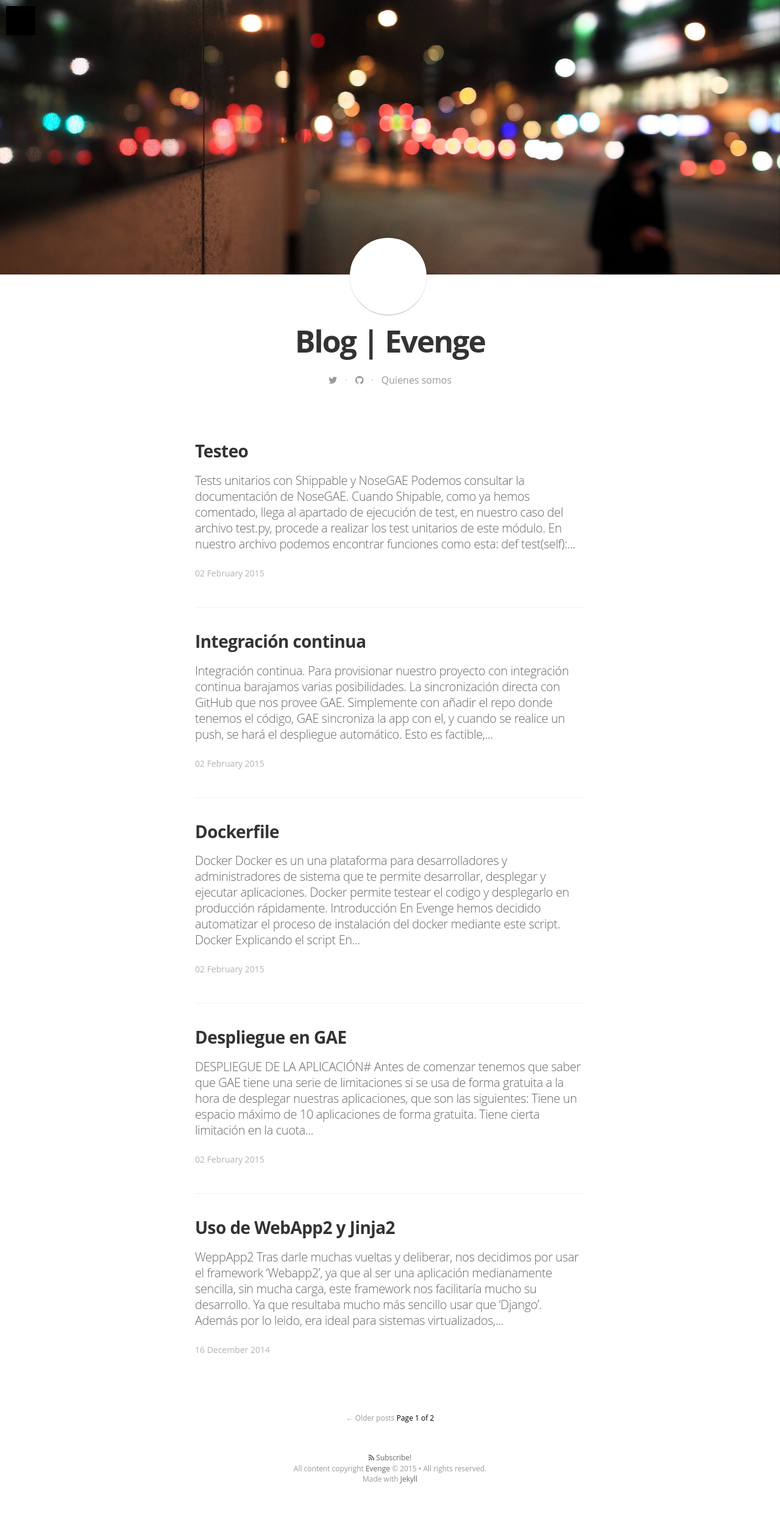
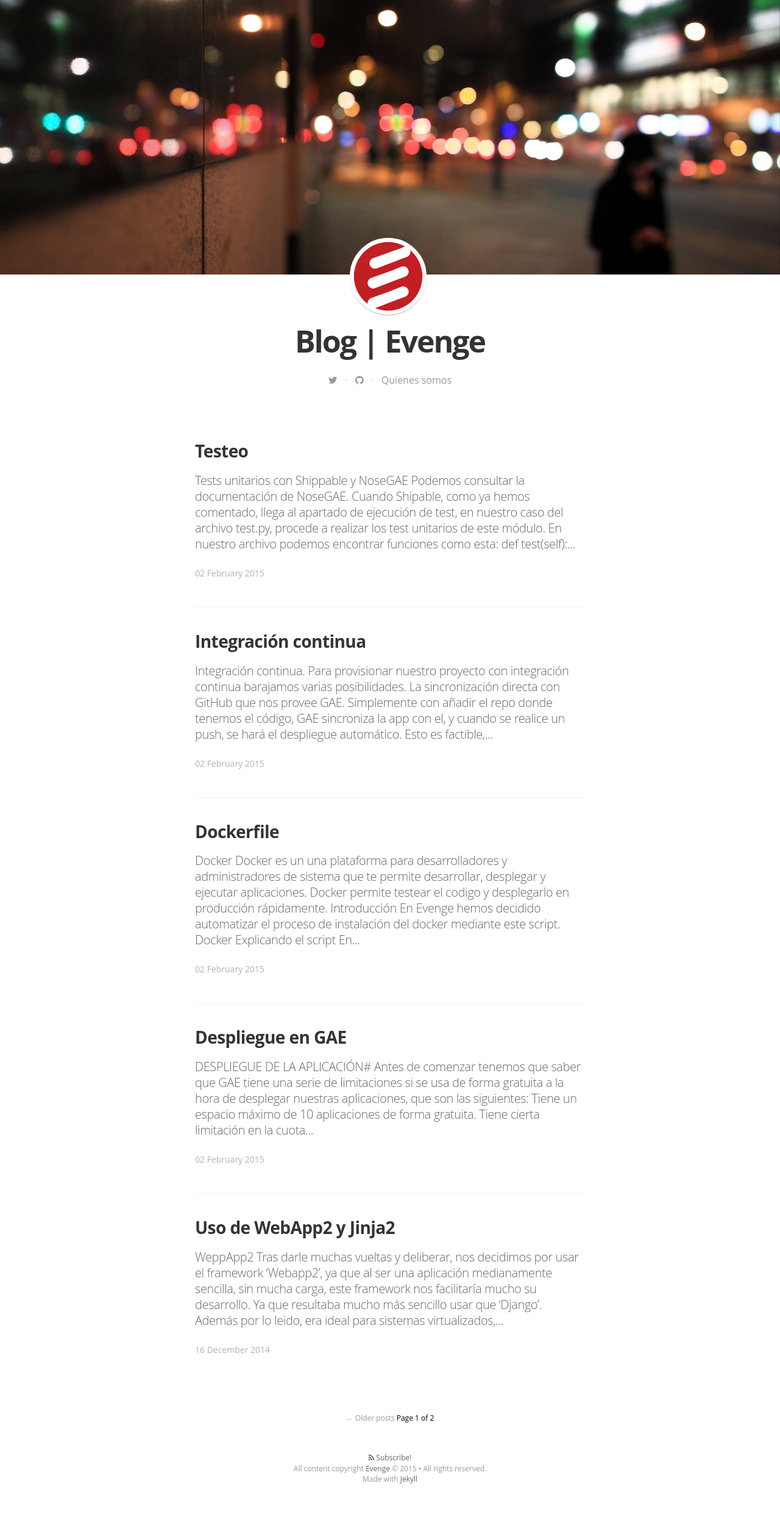
Before and after one commit to evenge/evenge.github.io, a Jekyll site: the page built from index.html, in a window 1280 px wide. Shown: the whole page at 61% size. Built offline with Jekyll 4.4.1, drawn with Linux system fonts in a browser that asks for light colours; nearby versions of some CDN libraries; some web fonts are replaced; Markdown is read by kramdown in place of the engine named in the settings; the list of posts is cut into pages by our own code.

Commit message:
arreglo de logo

```diff
--- a/_config.yml
+++ b/_config.yml
@@ -11,7 +11,7 @@ description: > # this means to ignore newlines until "email:"
 
 email: desarrollo.evenge@gmail.com
 #blog logo
-logo: "/assets/images/logo.jpg"
+logo: "/assets/images/logo.png"
 # blog cover
 cover: "/assets/images/land4.jpg"
 
--- a/_includes/header.html
+++ b/_includes/header.html
@@ -1,5 +1,2 @@
 <!-- header start -->
-
-<a href="{{ site.url }}" class="logo-readium"><span class="logo" style="background-image: url({{ site.logo }})"></span></a>
-
 <!-- header end -->
```
Also changed, not shown: assets/images/logo.jpg (added), assets/images/logo.png (added), 12 other files.
